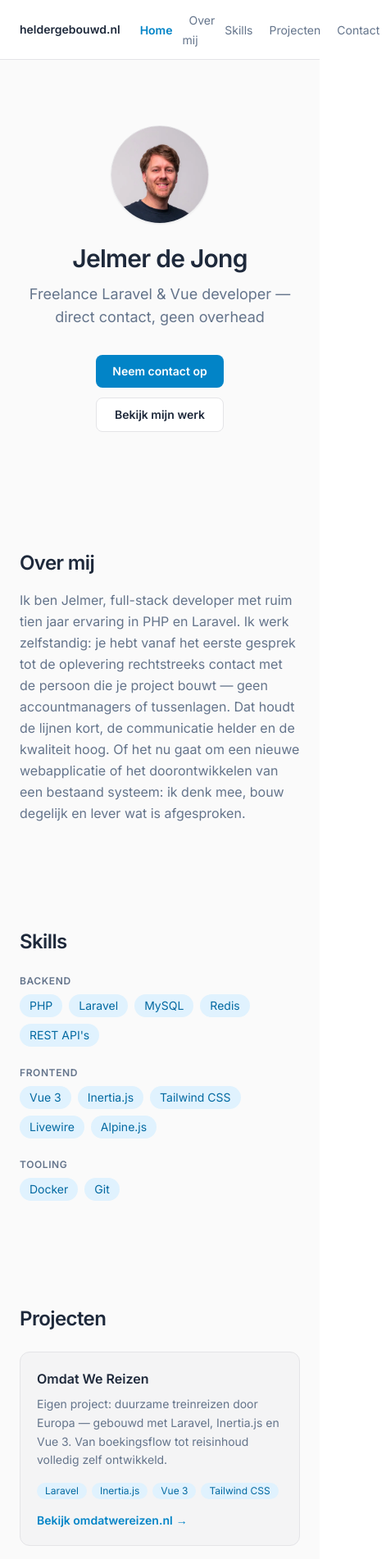
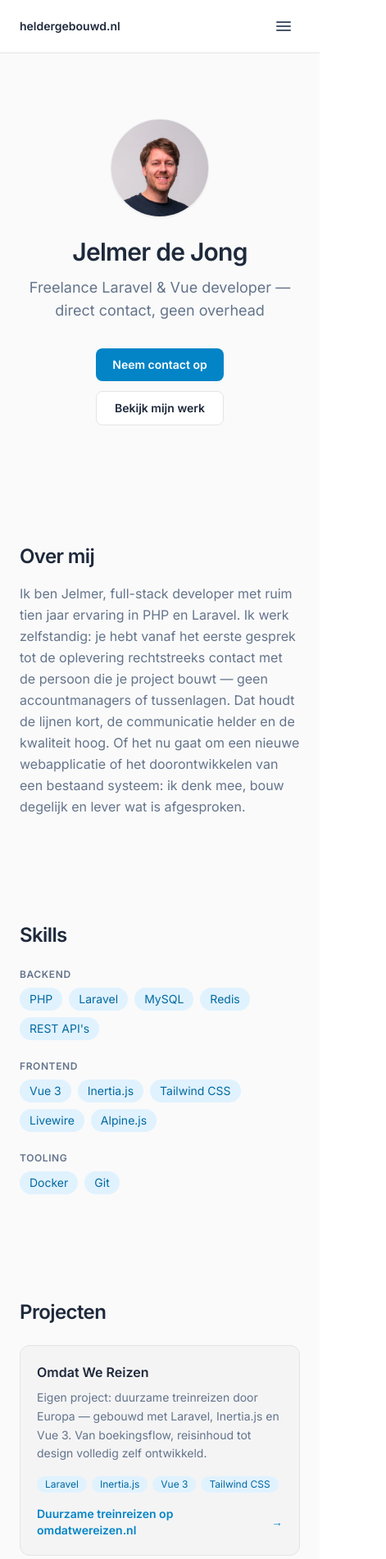
Before and after one commit to dejong-jelmer/heldergebouwd, a Vue app: page / in a window 390 px wide. Shown: the top 1902 px of the page at 82% size, 471 px wide, since content can reach past the window. Built offline with nearby package versions, Linux system fonts and the light colour scheme.

Commit message:
Add SEO optimalization, hamburger menu & remove dummy projects

```diff
--- a/index.html
+++ b/index.html
@@ -8,12 +8,54 @@
       content="Jelmer de Jong — freelance Laravel & Vue developer. Direct contact, geen overhead."
     />
     <title>Jelmer de Jong — Freelance Laravel & Vue developer</title>
+
+    <!-- Open Graph -->
+    <meta property="og:title" content="Jelmer de Jong — Freelance Laravel & Vue developer" />
+    <meta
+      property="og:description"
+      content="Direct contact, geen overhead. 10+ jaar PHP/Laravel ervaring."
+    />
+    <meta property="og:type" content="website" />
+    <meta property="og:url" content="https://heldergebouwd.nl" />
+    <meta property="og:image" content="https://heldergebouwd.nl/og-image.jpg" />
+
+    <!-- Twitter -->
+    <meta name="twitter:card" content="summary_large_image" />
+    <meta name="twitter:title" content="Jelmer de Jong — Freelance Laravel & Vue developer" />
+    <meta
+      name="twitter:description"
+      content="Direct contact, geen overhead. 10+ jaar PHP/Laravel ervaring."
+    />
+    <meta name="twitter:image" content="https://heldergebouwd.nl/og-image.jpg" />
+
     <link rel="preconnect" href="https://fonts.googleapis.com" />
     <link rel="preconnect" href="https://fonts.gstatic.com" crossorigin />
     <link
       href="https://fonts.googleapis.com/css2?family=Inter:wght@400;600&display=swap"
       rel="stylesheet"
     />
+    <script type="application/ld+json">
+      {
+        "@context": "https://schema.org",
+        "@graph": [
+          {
+            "@type": "Person",
+            "@id": "https://heldergebouwd.nl/#jelmer",
+            "name": "Jelmer de Jong",
+            "url": "https://heldergebouwd.nl",
+            "jobTitle": "Freelance Laravel & Vue developer",
+            "sameAs": ["https://github.com/dejong-jelmer"]
+          },
+          {
+            "@type": "Organization",
+            "name": "Omdat We Reizen",
+            "url": "https://omdatwereizen.nl",
+            "description": "Duurzame treinreizen door Europa",
+            "founder": { "@id": "https://heldergebouwd.nl/#jelmer" }
+          }
+        ]
+      }
+    </script>
   </head>
   <body>
     <div id="app"></div>
--- a/package.json
+++ b/package.json
@@ -5,7 +5,8 @@
   "type": "module",
   "scripts": {
     "dev": "vite",
-    "build": "vite build",
+    "build": "vite build && node prerender.js",
+    "prerender": "node prerender.js",
     "preview": "vite preview"
   },
   "dependencies": {
@@ -15,6 +16,7 @@
     "@vitejs/plugin-vue": "^5.0.0",
     "autoprefixer": "^10.4.0",
     "postcss": "^8.4.0",
+    "puppeteer": "^25.1.0",
     "tailwindcss": "^3.4.0",
     "vite": "^6.0.0"
   }
--- a/src/components/ContactSection.vue
+++ b/src/components/ContactSection.vue
@@ -8,50 +8,32 @@
     </p>
 
     <div class="mt-6 flex flex-col items-start gap-4 sm:flex-row sm:items-center">
-      <!-- TODO: email invullen -->
-      <span class="font-semibold text-slate-800">hallo@heldergebouwd.nl</span>
-      <a
-        href="https://github.com/dejong-jelmer"
-        target="_blank"
-        rel="noopener noreferrer"
-        class="inline-flex items-center gap-2 rounded-lg border border-zinc-200 bg-white px-4 py-2 text-sm font-semibold text-slate-800 transition-colors duration-150 ease-in-out hover:border-sky-600 hover:text-sky-600"
-      >
-        <svg
-          aria-hidden="true"
-          viewBox="0 0 16 16"
-          width="18"
-          height="18"
-          fill="currentColor"
-        >
-          <path
-            d="M8 0C3.58 0 0 3.58 0 8c0 3.54 2.29 6.53 5.47 7.59.4.07.55-.17.55-.38
+      <a href="mailto:hallo@heldergebouwd.nl">
+        <span class="font-semibold text-slate-800 underline">hallo@heldergebouwd.nl</span>
+      </a>
+      <a href="https://github.com/dejong-jelmer" target="_blank" rel="noopener noreferrer"
+        class="inline-flex items-center gap-2 rounded-lg border border-zinc-200 bg-white px-4 py-2 text-sm font-semibold text-slate-800 transition-colors duration-150 ease-in-out hover:border-sky-600 hover:text-sky-600">
+        <svg aria-hidden="true" viewBox="0 0 16 16" width="18" height="18" fill="currentColor">
+          <path d="M8 0C3.58 0 0 3.58 0 8c0 3.54 2.29 6.53 5.47 7.59.4.07.55-.17.55-.38
             0-.19-.01-.82-.01-1.49-2.01.37-2.53-.49-2.69-.94-.09-.23-.48-.94-.82-1.13-.28-.15-.68-.52-.01-.53.63-.01
             1.08.58 1.23.82.72 1.21 1.87.87 2.33.66.07-.52.28-.87.51-1.07-1.78-.2-3.64-.89-3.64-3.95
             0-.87.31-1.59.82-2.15-.08-.2-.36-1.02.08-2.12 0 0 .67-.21 2.2.82.64-.18 1.32-.27 2-.27.68 0
             1.36.09 2 .27 1.53-1.04 2.2-.82 2.2-.82.44 1.1.16 1.92.08 2.12.51.56.82 1.27.82 2.15 0
             3.07-1.87 3.75-3.65 3.95.29.25.54.73.54 1.48 0 1.07-.01 1.93-.01 2.2 0 .21.15.46.55.38A8.01
-            8.01 0 0 0 16 8c0-4.42-3.58-8-8-8Z"
-          />
+            8.01 0 0 0 16 8c0-4.42-3.58-8-8-8Z" />
         </svg>
         GitHub
       </a>
     </div>
 
-    <aside
-      aria-label="Reizen per trein"
-      class="mt-10 rounded-r-lg border-l-4 border-sky-400 bg-sky-50 p-5"
-    >
+    <aside aria-label="Reizen per trein" class="mt-10 rounded-r-lg border-l-4 border-sky-400 bg-sky-50 p-5">
       <h3 class="font-semibold text-slate-800">Reizen per trein?</h3>
       <p class="mt-2 text-sm leading-relaxed text-slate-500">
         Naast development organiseer ik duurzame treinreizen door Europa via Omdat We Reizen.
       </p>
-      <a
-        href="https://omdatwereizen.nl"
-        target="_blank"
-        rel="noopener noreferrer"
-        class="mt-3 inline-flex items-center gap-1 text-sm font-semibold text-sky-600 transition-colors duration-150 ease-in-out hover:text-sky-700"
-      >
-        omdatwereizen.nl
+      <a href="https://omdatwereizen.nl" target="_blank" rel="noopener"
+        class="mt-3 inline-flex items-center gap-1 text-sm font-semibold text-sky-600 transition-colors duration-150 ease-in-out hover:text-sky-700">
+        Duurzame treinreizen door Europa — omdatwereizen.nl
         <span aria-hidden="true">&rarr;</span>
       </a>
     </aside>
--- a/src/components/ProjectsSection.vue
+++ b/src/components/ProjectsSection.vue
@@ -1,31 +1,12 @@
 <script setup>
-// TODO: vervang door echte projecten
 const projects = [
   {
     title: 'Omdat We Reizen',
     description:
-      'Eigen project: duurzame treinreizen door Europa — gebouwd met Laravel, Inertia.js en Vue 3. Van boekingsflow tot reisinhoud volledig zelf ontwikkeld.',
+      'Eigen project: duurzame treinreizen door Europa — gebouwd met Laravel, Inertia.js en Vue 3. Van boekingsflow, reisinhoud tot design volledig zelf ontwikkeld.',
     tags: ['Laravel', 'Inertia.js', 'Vue 3', 'Tailwind CSS'],
     link: 'https://omdatwereizen.nl',
-    linkLabel: 'Bekijk omdatwereizen.nl',
-  },
-  {
-    // TODO: vervang door echte projecten
-    title: 'Voorbeeldproject — webapplicatie',
-    description:
-      'Maatwerk webapplicatie voor een mkb-klant, van eerste schets tot productie. Inclusief beheeromgeving, API-koppelingen en geautomatiseerde tests.',
-    tags: ['Laravel', 'Livewire', 'MySQL'],
-    link: null,
-    linkLabel: null,
-  },
-  {
-    // TODO: vervang door echte projecten
-    title: 'Voorbeeldproject — API & integraties',
-    description:
-      'REST API met koppelingen naar externe systemen en een dashboard voor realtime inzicht. Gebouwd met oog voor performance en onderhoudbaarheid.',
-    tags: ['PHP', "REST API's", 'Redis', 'Docker'],
-    link: null,
-    linkLabel: null,
+    linkLabel: 'Duurzame treinreizen op omdatwereizen.nl',
   },
 ]
 </script>
@@ -35,7 +16,7 @@ const projects = [
     <h2 id="projects-heading" class="text-2xl font-semibold tracking-tight text-slate-800">
       Projecten
     </h2>
-    <div class="mt-6 grid grid-cols-1 gap-4 sm:grid-cols-2 lg:grid-cols-3">
+    <div class="mt-6 max-w-xl">
       <article
         v-for="project in projects"
         :key="project.title"
@@ -58,7 +39,7 @@ const projects = [
           v-if="project.link"
           :href="project.link"
           target="_blank"
-          rel="noopener noreferrer"
+          rel="noopener"
           class="mt-4 inline-flex items-center gap-1 text-sm font-semibold text-sky-600 transition-colors duration-150 ease-in-out hover:text-sky-700"
         >
           {{ project.linkLabel }}
--- a/src/components/SiteNav.vue
+++ b/src/components/SiteNav.vue
@@ -10,7 +10,16 @@ const links = [
 ]
 
 const activeId = ref('hero')
+const isMenuOpen = ref(false)
 let observer = null
+
+function closeMenu() {
+  isMenuOpen.value = false
+}
+
+function onKeydown(event) {
+  if (event.key === 'Escape') closeMenu()
+}
 
 onMounted(() => {
   observer = new IntersectionObserver(
@@ -29,10 +38,13 @@ onMounted(() => {
     const el = document.getElementById(id)
     if (el) observer.observe(el)
   }
+
+  document.addEventListener('keydown', onKeydown)
 })
 
 onBeforeUnmount(() => {
   observer?.disconnect()
+  document.removeEventListener('keydown', onKeydown)
 })
 </script>
 
@@ -45,7 +57,9 @@ onBeforeUnmount(() => {
       <a href="#hero" class="text-sm font-semibold text-slate-800 transition-colors duration-150 ease-in-out hover:text-sky-600">
         heldergebouwd.nl
       </a>
-      <ul class="flex items-center gap-1 sm:gap-2">
+
+      <!-- Desktop navigation -->
+      <ul class="hidden items-center gap-1 sm:gap-2 md:flex">
         <li v-for="link in links" :key="link.id">
           <a
             :href="`#${link.id}`"
@@ -61,6 +75,72 @@ onBeforeUnmount(() => {
           </a>
         </li>
       </ul>
+
+      <!-- Mobile hamburger button -->
+      <button
+        type="button"
+        class="inline-flex items-center justify-center rounded-md p-2 text-slate-600 transition-colors duration-150 ease-in-out hover:text-sky-600 focus-visible:outline focus-visible:outline-2 focus-visible:outline-offset-2 focus-visible:outline-sky-600 md:hidden"
+        :aria-expanded="isMenuOpen"
+        aria-controls="mobile-menu"
+        :aria-label="isMenuOpen ? 'Navigatiemenu sluiten' : 'Navigatiemenu openen'"
+        @click="isMenuOpen = !isMenuOpen"
+      >
+        <svg
+          class="h-6 w-6"
+          fill="none"
+          viewBox="0 0 24 24"
+          stroke="currentColor"
+          stroke-width="2"
+          aria-hidden="true"
+        >
+          <path
+            v-if="!isMenuOpen"
+            stroke-linecap="round"
+            stroke-linejoin="round"
+            d="M4 7h16M4 12h16M4 17h16"
+          />
+          <path
+            v-else
+            stroke-linecap="round"
+            stroke-linejoin="round"
+            d="M6 6l12 12M18 6L6 18"
+          />
+        </svg>
+      </button>
     </div>
+
+    <!-- Mobile dropdown menu -->
+    <Transition
+      enter-active-class="transition duration-150 ease-out"
+      enter-from-class="-translate-y-1 opacity-0"
+      enter-to-class="translate-y-0 opacity-100"
+      leave-active-class="transition duration-150 ease-in"
+      leave-from-class="translate-y-0 opacity-100"
+      leave-to-class="-translate-y-1 opacity-0"
+    >
+      <div
+        v-show="isMenuOpen"
+        id="mobile-menu"
+        class="border-t border-zinc-200 bg-white md:hidden"
+      >
+        <ul class="mx-auto flex max-w-3xl flex-col gap-1 px-6 py-3">
+          <li v-for="link in links" :key="link.id">
+            <a
+              :href="`#${link.id}`"
+              :aria-current="activeId === link.id ? 'true' : undefined"
+              class="block rounded-md px-3 py-2 text-sm transition-colors duration-150 ease-in-out"
+              :class="
+                activeId === link.id
+                  ? 'font-semibold text-sky-600'
+                  : 'text-slate-600 hover:bg-zinc-50 hover:text-slate-800'
+              "
+              @click="closeMenu"
+            >
+              {{ link.label }}
+            </a>
+          </li>
+        </ul>
+      </div>
+    </Transition>
   </nav>
 </template>
```
Also changed, not shown: prerender.js (added, +28 -0 lines), scripts/make-og-image.mjs (added, +34 -0 lines), public/og-image.jpg (added), 1 other file (tests, documents, lock files or other folders).
